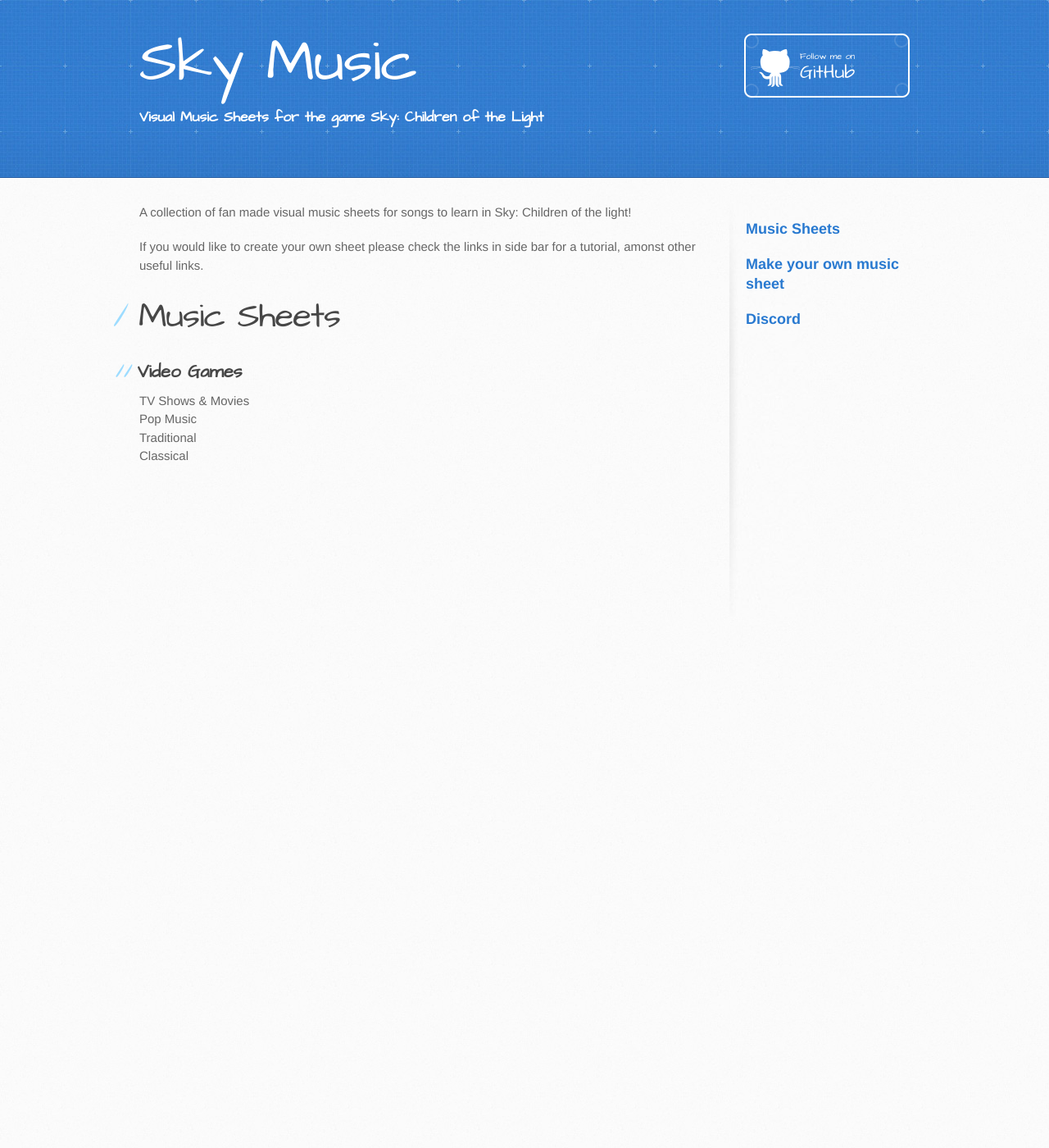
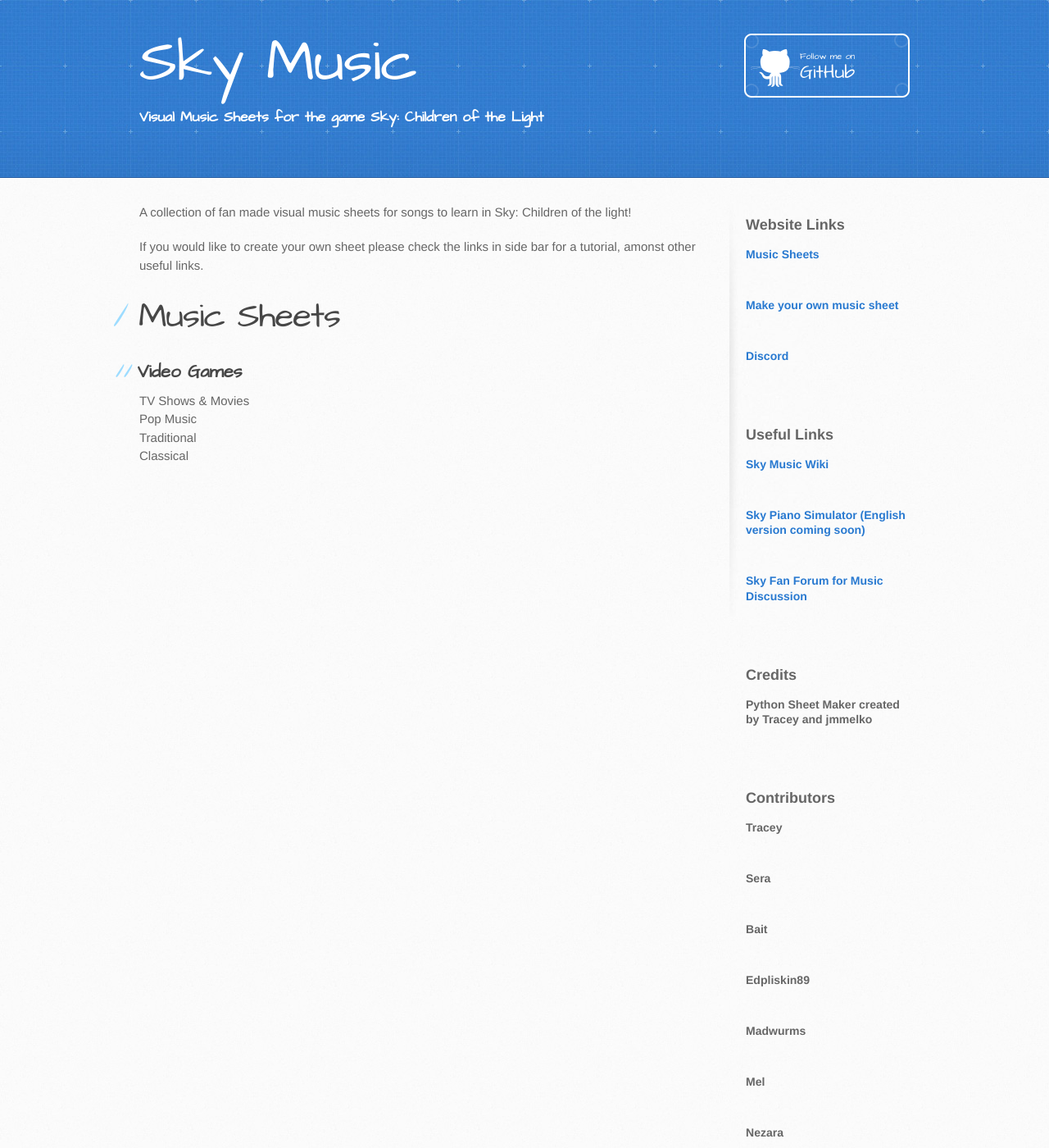
Before and after one commit to sky-music/sky-music.github.io, a Jekyll site: the page built from index.md, in a window 1280 px wide and 1400 px high. Shown: the whole window at 82% size. Built offline with Jekyll 4.4.1, drawn with Linux system fonts in a browser that asks for light colours; some of the changed text lies outside the part shown.

Commit message:
Update default.html

```diff
--- a/_layouts/default.html
+++ b/_layouts/default.html
@@ -37,9 +37,39 @@
         </section>
 
         <aside id="sidebar">
-          <p><h2><a href="https://sky-pod.github.io/Sky-Pod/">Music Sheets</a></h2></p>
-          <p><h2><a href="https://sky-pod.github.io/Sky-Pod/make-your-own-sheet.html">Make your own music sheet</a></h2></p>
-          <p><h2><a href="https://sky-pod.github.io/Sky-Pod/discord.html">Discord</a></h2></p>
+          <h2>Website Links</h2>
+          <h3><a href="https://sky-pod.github.io/Sky-Pod/">Music Sheets</a></h3><br />
+          <h3><a href="https://sky-pod.github.io/Sky-Pod/make-your-own-sheet.html">Make your own music sheet</a></h3><br />
+          <h3><a href="https://sky-pod.github.io/Sky-Pod/discord.html">Discord</a></h3><br />
+          <br><br />
+          <h2>Useful Links</h2>
+          <h3><a href="https://sky-children-of-the-light.fandom.com/wiki/Sky_Music_Guide">Sky Music Wiki</a></h3><br />
+          <h3><a href="http://skysheetmusic.com/#/">Sky Piano Simulator (English version coming soon)</a></h3><br />
+          <h3><a href="https://sky.bloomexperiment.com/c/music">Sky Fan Forum for Music Discussion</a></h3><br />
+          <br><br />
+          <h2>Credits</h2>
+          <h3>Python Sheet Maker created by Tracey and jmmelko</h3><br />
+          <br><br />
+          <h2>Contributors</h2>
+          <h3>Tracey</h3><br />
+          <h3>Sera</h3><br />
+          <h3>Bait</h3><br />
+          <h3>Edpliskin89</h3><br />
+          <h3>Madwurms</h3><br />
+          <h3>Mel</h3><br />
+          <h3>Nezara</h3><br />
+          <h3>Peri</h3><br />
+          <h3>mimizan</h3><br />
+          <h3>redleaf29</h3><br />
+          <h3>Tarhiel</h3><br />
+          <h3>Pod</h3><br />
+          <br><br />
+          <h2>Sky Musician Youtubers</h2>
+          <h3><a href="https://www.youtube.com/channel/UCJeRpUbuo6uF19zchjy-_Pw">Fiqo Mendez</a></h3><br />
+          <h3><a href="https://www.youtube.com/channel/UCmW0obFm3_1VYeW8AQNpwag">Fox Mask</a></h3><br />
+          <h3><a href="https://www.youtube.com/channel/UCfZWn60hIOCvndq32NYa8Vw">ikina sky</a></h3><br />
+          <h3><a href="https://www.youtube.com/channel/UCyyVxqrM2eiZZ_SG1550YkQ">Planaria</a></h3><br />
+
         </aside>
       </div>
     </div>
```
